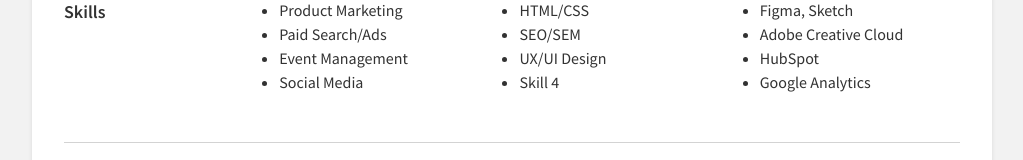
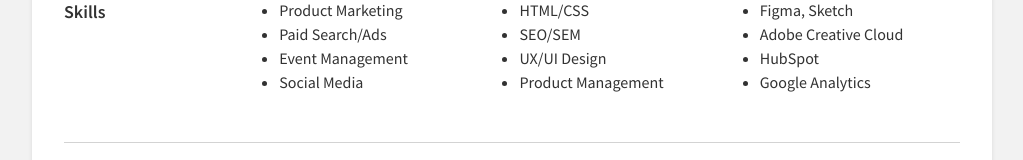
Before and after one commit to perryfeinstein/perryfeinstein.github.io, a plain HTML site: page index.html in a window 1280 px wide. Shown: the part 1448-1608 px from the top of the page, without its empty margins (128-1151 px from the left). Drawn offline with nearby package versions, Linux system fonts and the light colour scheme.

Commit message:
Update index.html

```diff
--- a/index.html
+++ b/index.html
@@ -147,7 +147,7 @@
             <li>HTML/CSS</li>
             <li>SEO/SEM</li>
             <li>UX/UI Design</li>
-            <li>Skill 4</li>
+            <li>Product Management</li>
           </ul>
 
           <ul>
```
